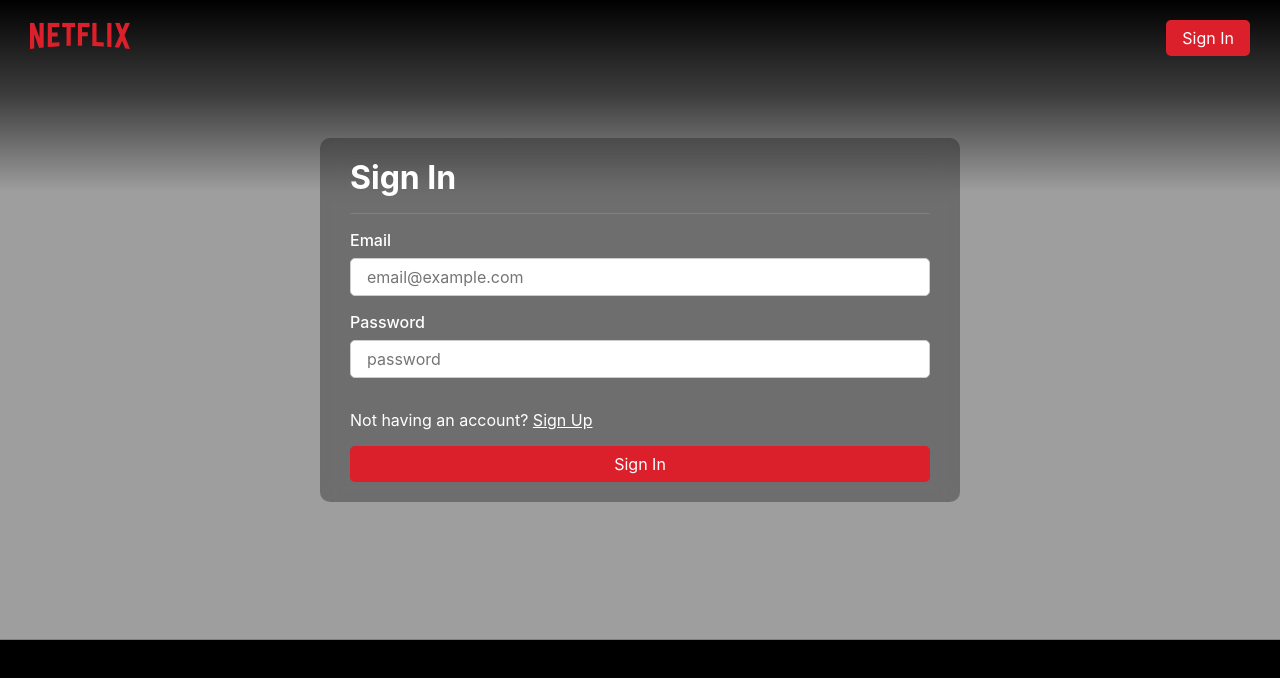
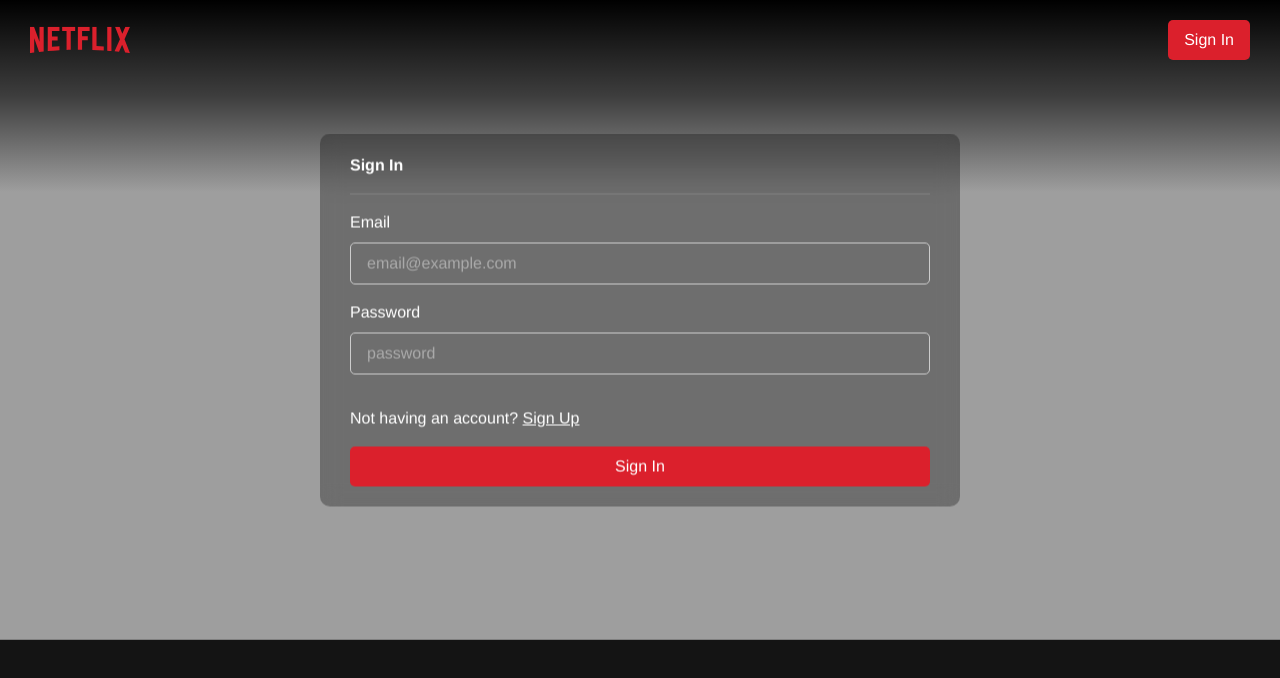
Before and after one commit to mtohernandez/netflix-clone, a React (Vite) app: page /welcome/login in a window 1280 px wide. Shown: the top 678 px of the page. Built offline with nearby package versions, Linux system fonts and the light colour scheme; no server answers.

Commit message:
replace global css with tailwind v4 theme

```diff
--- a/src/main.css
+++ b/src/main.css
@@ -1,37 +1,42 @@
-/* Global CSS Styles */
+@import "tailwindcss";
 
+@theme {
+  --color-netflix-red: #DB202C;
+  --color-netflix-red-hover: #b71c1c;
+  --color-netflix-black: #141414;
+  --color-netflix-dark: #181818;
+  --color-netflix-gray: #2F2F2F;
+  --color-netflix-light-gray: #808080;
+  --color-netflix-text: #e5e5e5;
+}
+
+@layer base {
   body {
-  overflow-x: hidden;
-  background-color: black;
-  min-height: 100vh;
+    font-family: 'Helvetica Neue', Helvetica, Arial, sans-serif;
+    @apply bg-netflix-black text-netflix-text overflow-x-hidden min-h-screen antialiased;
   }
 
   * {
-  padding: 0;
-  margin: 0;
-  box-sizing: border-box;
-  font-family: 'SF Pro Display', sans-serif;
+    @apply p-0 m-0 box-border;
   }
 
   li {
-  list-style: none;
+    @apply list-none;
   }
 
   a {
-  text-decoration: none;
-  cursor: pointer;
+    @apply no-underline cursor-pointer;
   }
 
   h1, h2, h3, h4, h5, h6 {
-  color: white;
+    @apply text-white;
   }
 
   button {
-  cursor: pointer;
-  border: none;
-  outline: none;
+    @apply cursor-pointer border-none outline-none;
   }
 
-button:hover {
-  opacity: 0.8;
+  ::-webkit-scrollbar {
+    display: none;
   }
+}
```
Lines whose indentation alone changed are shown as unchanged.
